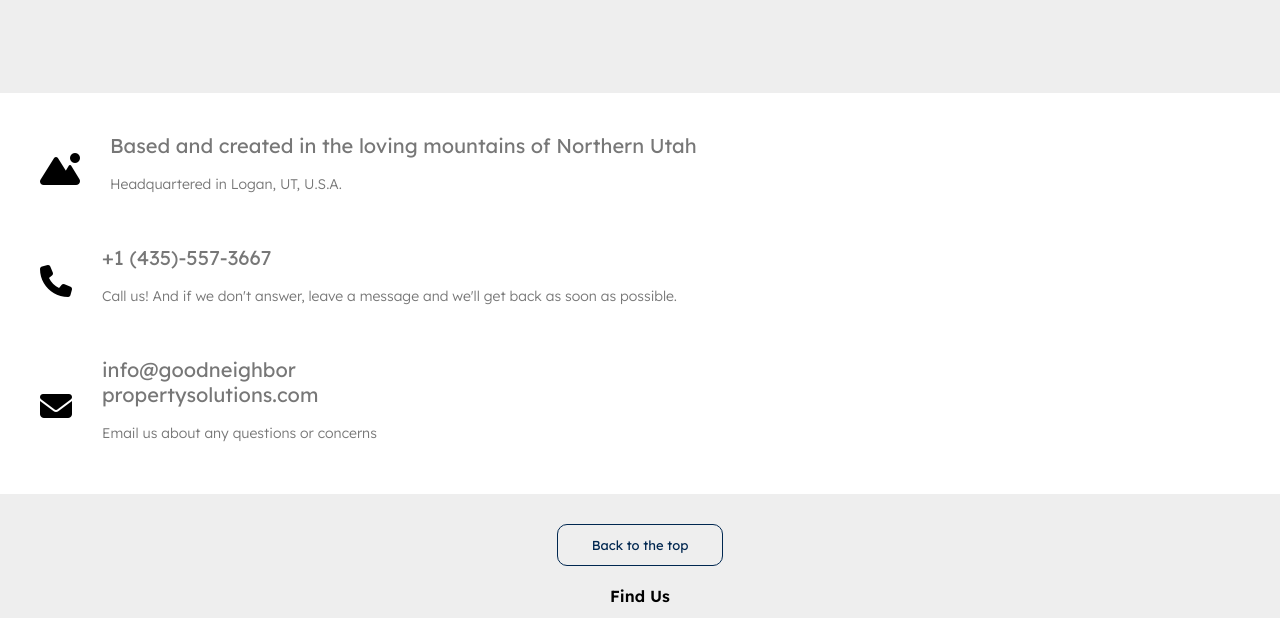
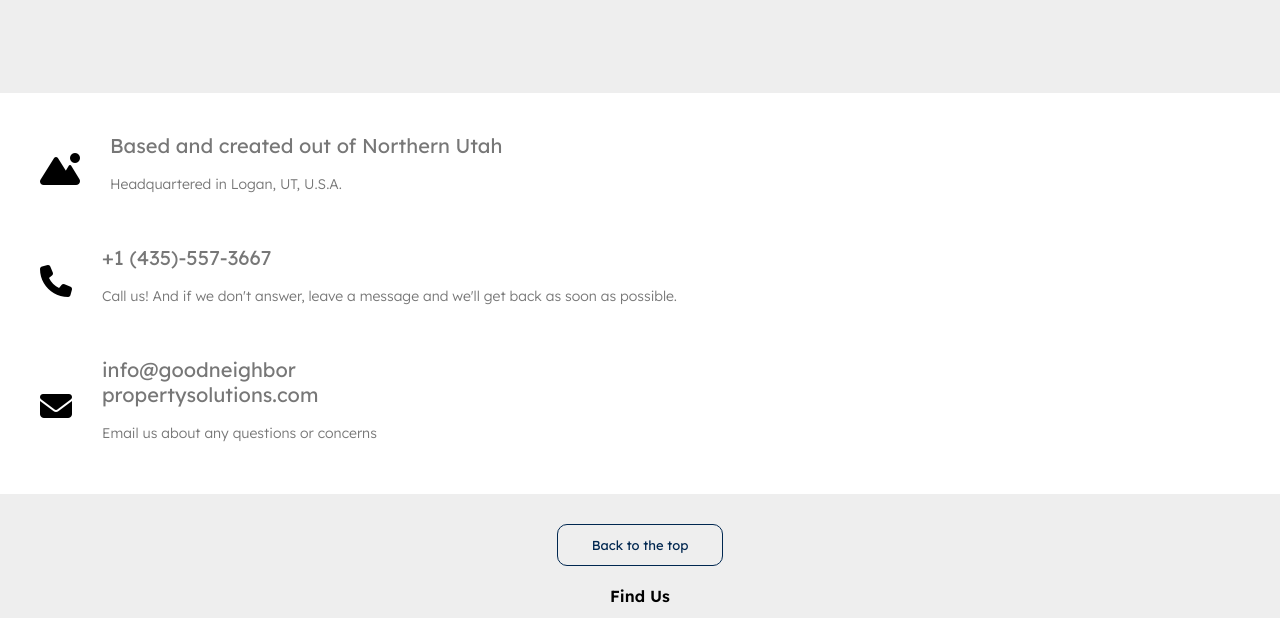
Before and after one commit to itsloganodonnell/GNPS-website, a plain HTML site: page index.html in a window 1280 px wide. Shown: the part 3002-3620 px from the top of the page. Drawn offline with Linux system fonts and the light colour scheme.

Commit message:
Update index.html

```diff
--- a/index.html
+++ b/index.html
@@ -112,7 +112,7 @@
             <div>
                 <i class="fa-solid fa-mountain-sun fa-2x"></i>
                 <span>
-                    <h5>Based and created in the loving mountains of Northern Utah</h5>
+                    <h5>Based and created out of Northern Utah</h5>
                     <p>Headquartered in Logan, UT, U.S.A.</p>
                 </span>
             </div>
```
